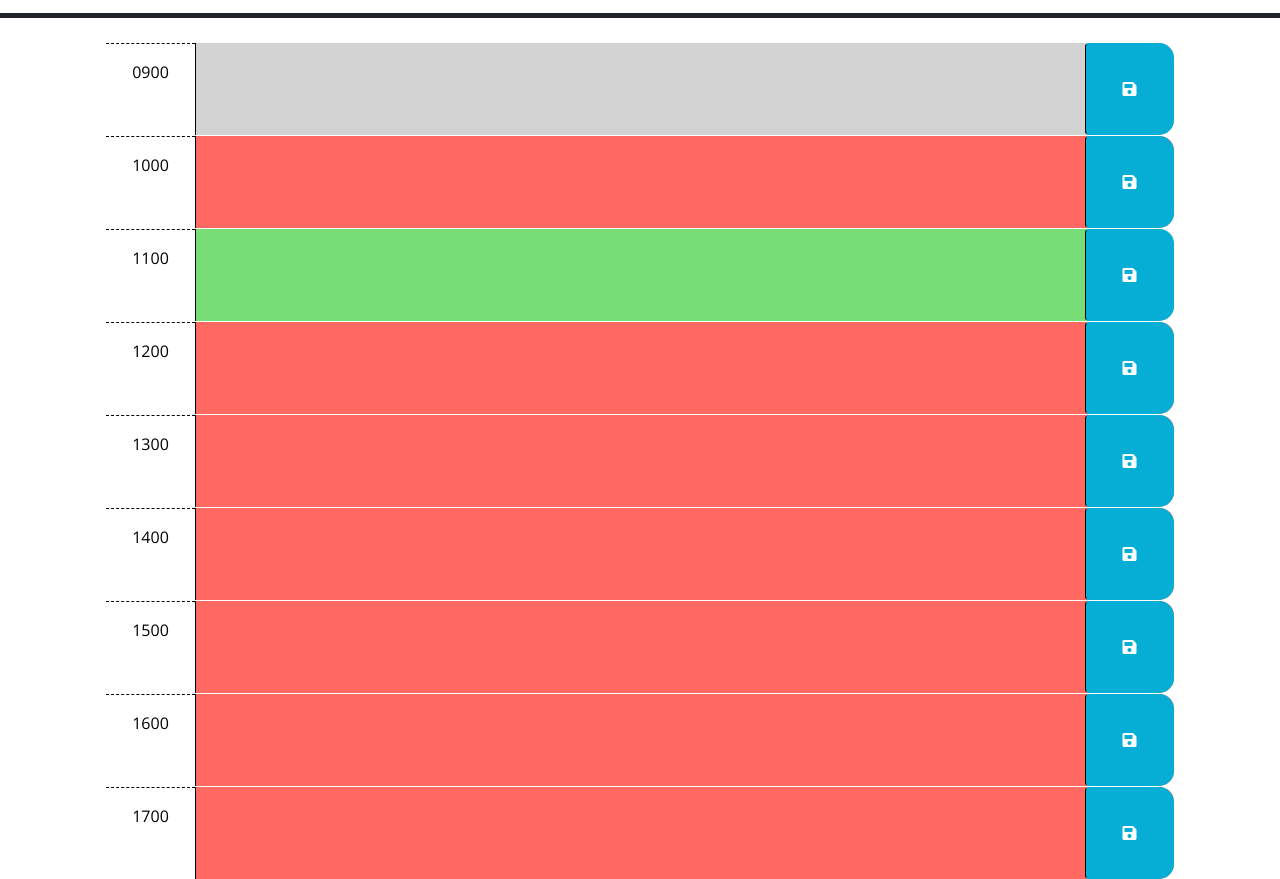
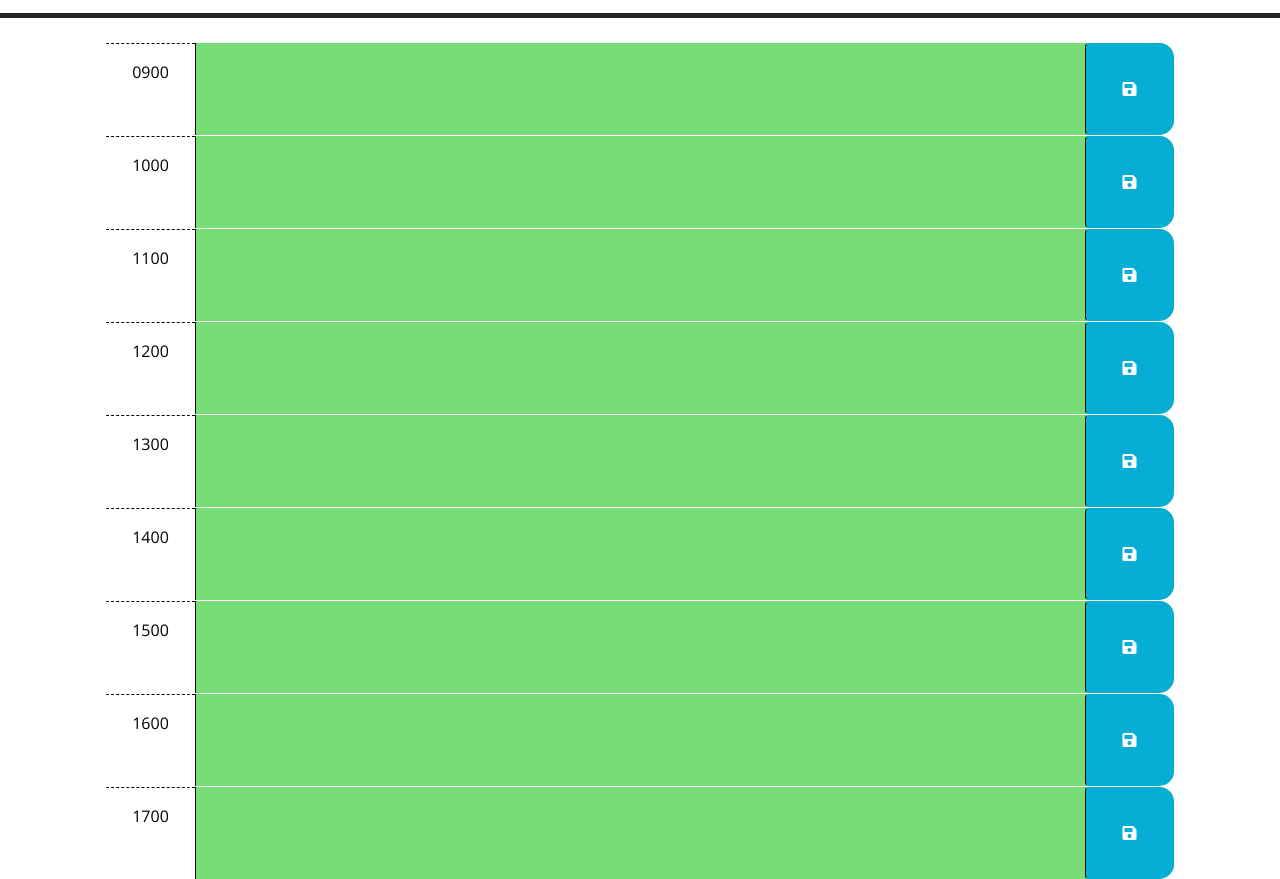
Before and after one commit to DukeLurkin/calendar, a plain HTML site: page index.html in a window 1280 px wide. Shown: the part 260-1139 px from the top of the page. Drawn offline with nearby package versions, Linux system fonts and the light colour scheme.

Commit message:
major push. did most of the work. need README

```diff
--- a/index.html
+++ b/index.html
@@ -32,7 +32,7 @@
         -->
 
     <!-- Example of a past time block. The "past" class adds a gray background color. -->
-    <div id="hour-9" class="row time-block past">
+    <div id="hour-9" data-hour="9" class="row time-block ">
       <div class="col-2 col-md-1 hour text-center py-3">0900</div>
       <textarea class="col-8 col-md-10 description" rows="3"> </textarea>
       <button class="btn saveBtn col-2 col-md-1" aria-label="save">
@@ -41,7 +41,7 @@
     </div>
 
     <!-- Example of a a present time block. The "present" class adds a red background color. -->
-    <div id="hour-10" class="row time-block present">
+    <div id="hour-10" data-hour="10" class="row time-block ">
       <div class="col-2 col-md-1 hour text-center py-3">1000</div>
       <textarea class="col-8 col-md-10 description" rows="3"> </textarea>
       <button class="btn saveBtn col-2 col-md-1" aria-label="save">
@@ -50,7 +50,7 @@
     </div>
 
     <!-- Example of a future time block. The "future" class adds a green background color. -->
-    <div id="hour-11" class="row time-block future">
+    <div id="hour-11" data-hour="11" class="row time-block ">
       <div class="col-2 col-md-1 hour text-center py-3">1100</div>
       <textarea class="col-8 col-md-10 description" rows="3"> </textarea>
       <button class="btn saveBtn col-2 col-md-1" aria-label="save">
@@ -59,7 +59,7 @@
     </div>
 
     <!--  -->
-    <div id="hour-12" class="row time-block present">
+    <div id="hour-12" data-hour="12" class="row time-block ">
       <div class="col-2 col-md-1 hour text-center py-3">1200</div>
       <textarea class="col-8 col-md-10 description" rows="3"> </textarea>
       <button class="btn saveBtn col-2 col-md-1" aria-label="save">
@@ -68,7 +68,7 @@
     </div>
 
     <!--  -->
-    <div id="hour-13" class="row time-block present">
+    <div id="hour-13" data-hour="13" class="row time-block ">
       <div class="col-2 col-md-1 hour text-center py-3">1300</div>
       <textarea class="col-8 col-md-10 description" rows="3"> </textarea>
       <button class="btn saveBtn col-2 col-md-1" aria-label="save">
@@ -77,7 +77,7 @@
     </div>
 
     <!--  -->
-    <div id="hour-14" class="row time-block present">
+    <div id="hour-14" data-hour="14" class="row time-block ">
       <div class="col-2 col-md-1 hour text-center py-3">1400</div>
       <textarea class="col-8 col-md-10 description" rows="3"> </textarea>
       <button class="btn saveBtn col-2 col-md-1" aria-label="save">
@@ -86,7 +86,7 @@
     </div>
 
     <!--  -->
-    <div id="hour-15" class="row time-block present">
+    <div id="hour-15" data-hour="15" class="row time-block ">
       <div class="col-2 col-md-1 hour text-center py-3">1500</div>
       <textarea class="col-8 col-md-10 description" rows="3"> </textarea>
       <button class="btn saveBtn col-2 col-md-1" aria-label="save">
@@ -95,7 +95,7 @@
     </div>
 
     <!--  -->
-    <div id="hour-16" class="row time-block present">
+    <div id="hour-16" data-hour="16" class="row time-block ">
       <div class="col-2 col-md-1 hour text-center py-3">1600</div>
       <textarea class="col-8 col-md-10 description" rows="3"> </textarea>
       <button class="btn saveBtn col-2 col-md-1" aria-label="save">
@@ -104,7 +104,7 @@
     </div>
 
     <!--  -->
-    <div id="hour-17" class="row time-block present">
+    <div id="hour-17" data-hour="17" class="row time-block ">
       <div class="col-2 col-md-1 hour text-center py-3">1700</div>
       <textarea class="col-8 col-md-10 description" rows="3"> </textarea>
       <button class="btn saveBtn col-2 col-md-1" aria-label="save">
--- a/script.js
+++ b/script.js
@@ -1,9 +1,35 @@
 
+var currentHour = dayjs().format('H');
 var today = dayjs();
-$('#currentDay').text(today.format('MMM D, YYYY'));
+ $('#currentDay').text(today.format('MMM D, YYYY'));
 
 
 
+$(function () {
+
+
+
+  var timeBlocks = $(".time-block");
+
+
+  timeBlocks.each(function () {
+    var hour = parseInt($(this).attr("data-hour"));
+    console.log(hour);
+    console.log(currentHour);
+    currentHour = parseInt(currentHour);
+    if (hour < currentHour) {
+      console.log("past");
+
+      $(this).addClass("past");
+    } else if (hour === currentHour) {
+      console.log('present');
+      $(this).addClass("present");
+    } else {
+      console.log('future');
+      $(this).addClass("future");
+    }
+  });
+});
 
 
 // Wrap all code that interacts with the DOM in a call to jQuery to ensure that
@@ -23,7 +49,7 @@ $(function () {
                     "hour-14": "",
                     "hour-15": "",
                     "hour-16": "",
-                    "hour-17": "",}
+                    "hour-17": ""}
     localStorage.setItem('savedEvents', JSON.stringify(savedEvents));
 
   } else {
@@ -57,6 +83,7 @@ $(function () {
   });
 
 
+
     // TODO: Add a listener for click events on the save button. This code should
     // use the id in the containing time-block as a key to save the user input in
     // local storage. HINT: What does `this` reference in the click listener
@@ -76,3 +103,5 @@ $(function () {
     //
     // TODO: Add code to display the current date in the header of the page.
   });
+
+console.log(today.format('H'));
```
